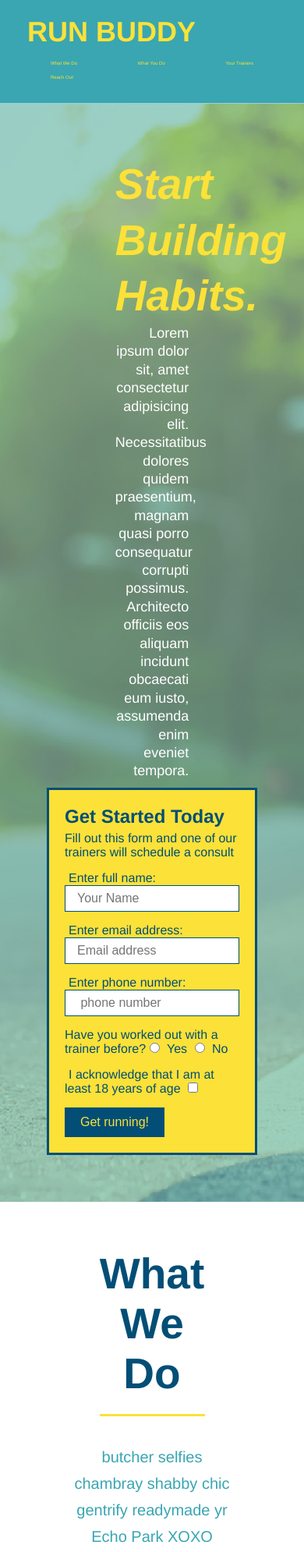
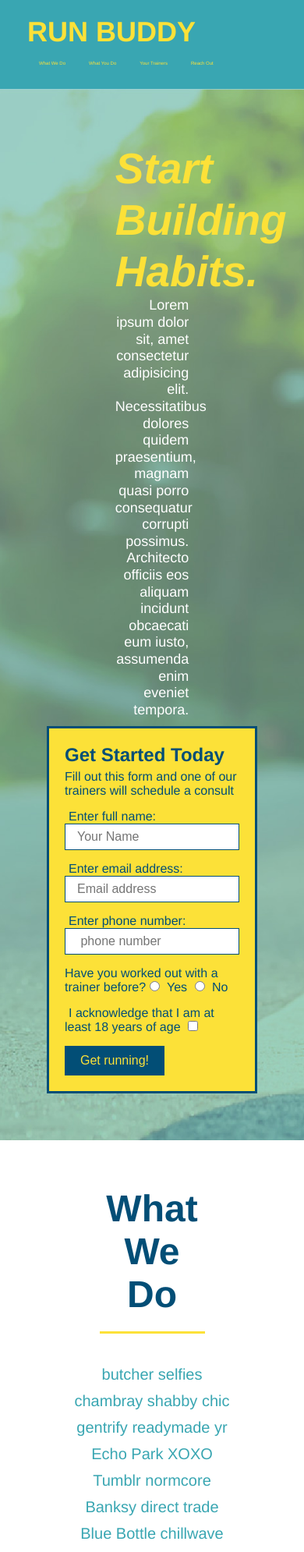
Before and after one commit to mukey6/run-buddy, a plain HTML site: page index.html in a window 390 px wide. Shown: the top 1990 px of the page at 78% size. Drawn offline with Linux system fonts and the light colour scheme.

```diff
--- a/assets/css/style.css
+++ b/assets/css/style.css
@@ -43,7 +43,7 @@ list-style: none;
 
 
   header nav ul li a {
-    margin: 0 30px;
+    padding: 10px 15px;
     font-weight: lighter;
     font-size: 1.55vw;
 
@@ -81,6 +81,7 @@ list-style: none;
     display: flex;
     justify-content: center;
     flex-wrap: wrap;
+    align-items: flex-start;
   }
   .hero-cta{
     width: 35%;
@@ -88,7 +89,8 @@ list-style: none;
     margin: 3.5%;
     color: #fff;
     font-size: 18px;
-    line-height: 1.3;
+    line-height: 1.2;
+
   }
   .hero-cta h2{
     font-style: italic;
@@ -150,13 +152,14 @@ list-style: none;
   }
 
   .section-title {
-    font-size: 55px;
+    font-size: 48px;
     color: #024e76;
     border-bottom: 3px solid;
     padding-bottom: 20px;
     text-align: center;
     margin: 0 auto 35px auto;
     width: 50%;
+
   }
 
   .primary-border {
@@ -321,3 +324,9 @@ flex-wrap: wrap;
 .flex-row{
   display: flex;
 }
+/* should we copy the snapshot at the end of every section ? */
+
+/* MEDIA QUERY FOR SMALLER DESKTOP SCREENS AND SMALLER */
+@media screen and (max-width: 980px) {
+
+}
--- a/index.html
+++ b/index.html
@@ -4,6 +4,7 @@
 
 
         <meta charset="UTF-8" />
+        <meta name="viewport" content="width=device-width, initial-scale=1.0" />
         <title>Run Buddy</title>
         <link rel="stylesheet" href="./assets/css/style.css" />
     </head>
@@ -81,9 +82,11 @@
           </p>
           </div>
         </section>
-        <!-- am i suppose to get rid of the steps class? -->
+
         <section id="what-you-do" class="steps">
+            <div class="flex-row">
            <h2 class="section-title secondary-border">What You Do </h2>
+        </div>
            <div class="step">
             <h3>Step 1:</h3>
                <div class="step-info">
@@ -138,8 +141,9 @@
         </section>
 
         <section id="your-trainers" >
+            <div class="flex-row">
         <h2 class="section-title primary-border">Meet The Trainers</h2>
-
+    </div>
         <div class="trainers">
         <article class="trainer">
         <img src="./assets/images/trainer-1.jpg" alt="Arron Stephens in his workout clothes, ready to pump iron"/>
@@ -182,7 +186,9 @@
      </section>
 
         <section id="reach-out" class="contact">
+            <div class="flex-row">
                 <h2 class="section-title secondary-border">Reach Out</h2>
+            </div>
 
                 <div class="contact-info">
                 <div>
```
Also changed, not shown: privacy-policy.html (+1 -1 lines).
